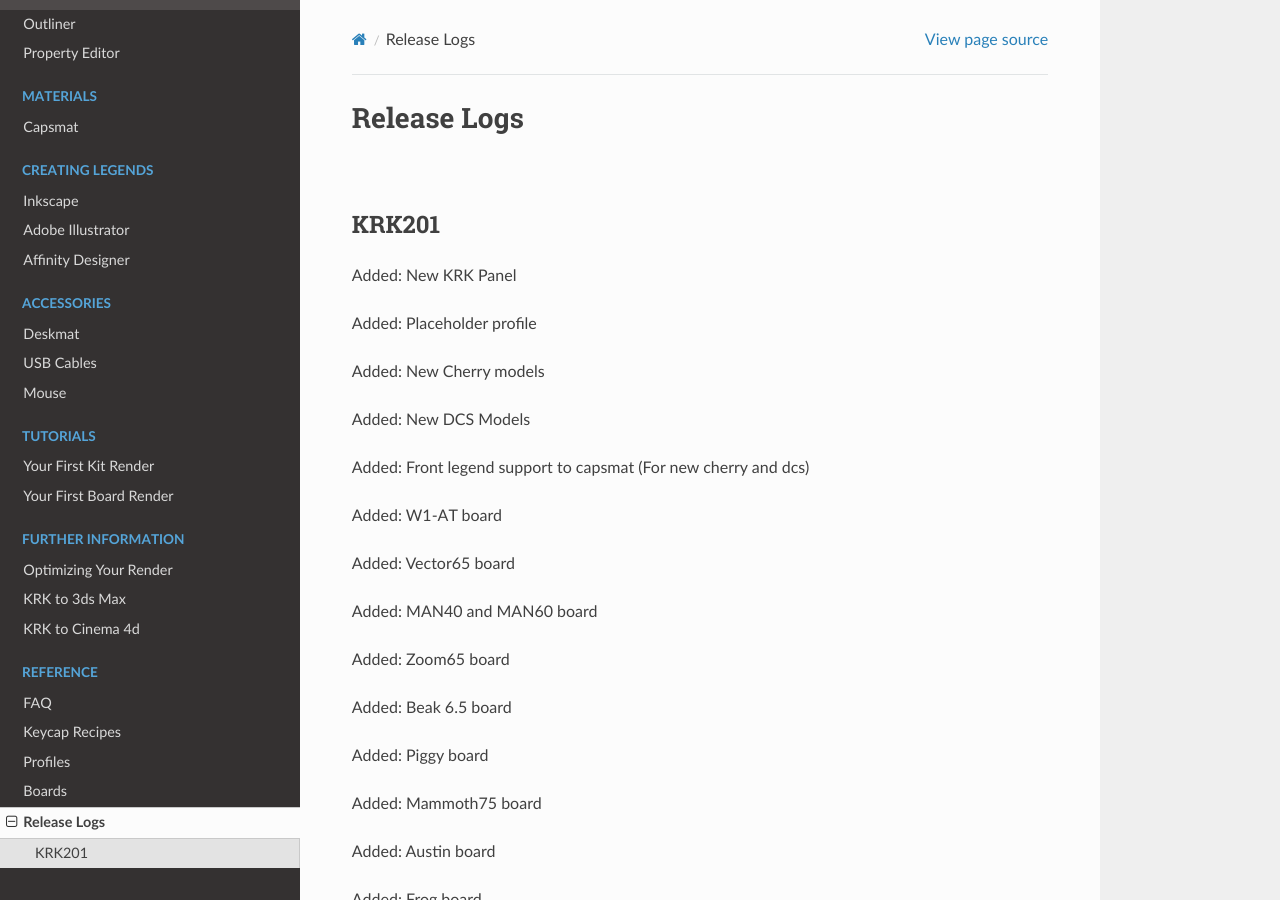
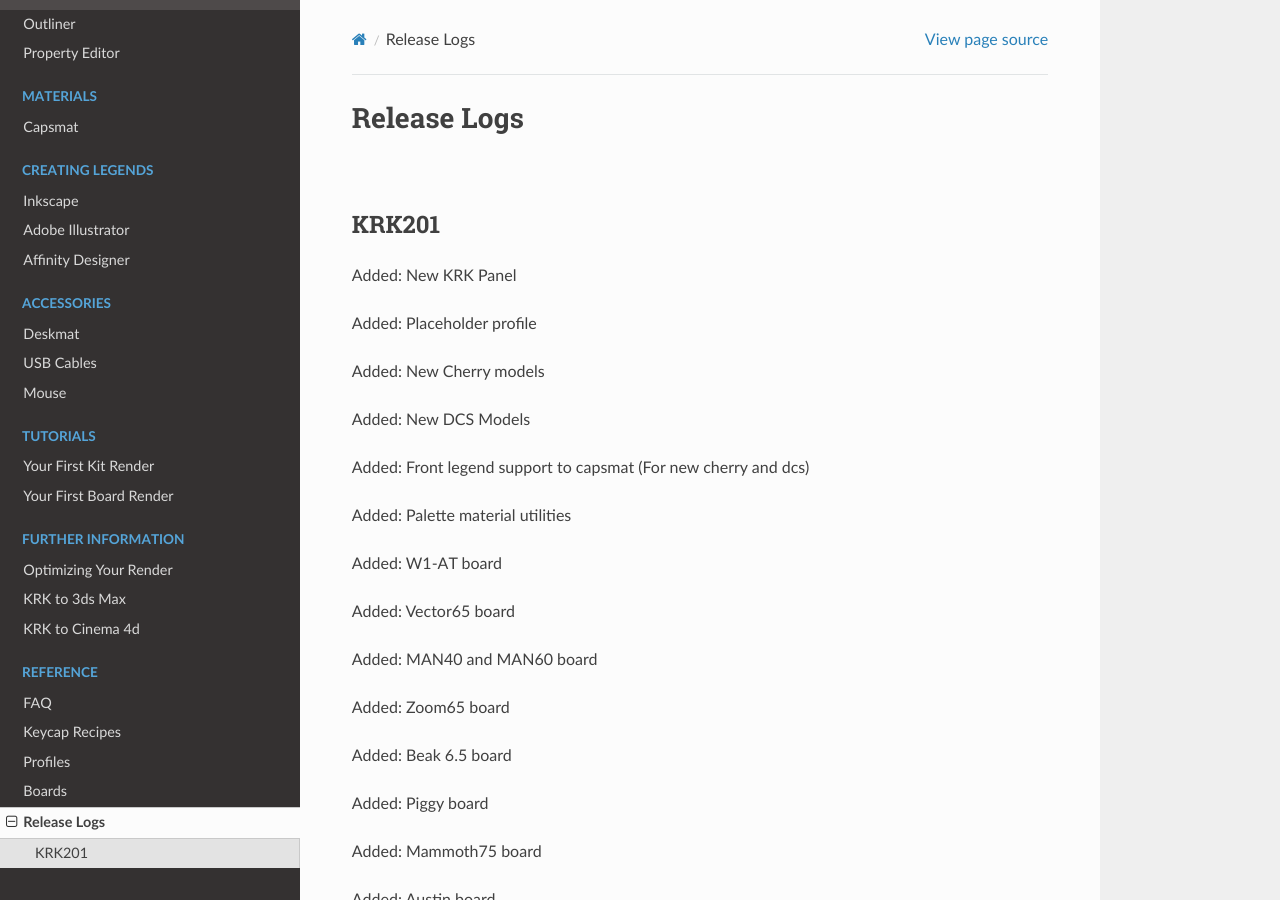
Before and after one commit to imperfectlink/KeyboardRenderKit, a Sphinx documentation site: the page built from docs/source/releases.rst, in a window 1280 px wide and 900 px high. Built offline with Sphinx 7.4.7 and the Read the Docs theme 2.0.0, drawn with Linux system fonts in a browser that asks for light colours.

Commit message:
Update releases.rst

```diff
--- a/docs/source/releases.rst
+++ b/docs/source/releases.rst
@@ -15,6 +15,8 @@
 Added: New DCS Models
 
 Added: Front legend support to capsmat (For new cherry and dcs)
+
+Added: Palette material utilities
 
 Added: W1-AT board
 
```
